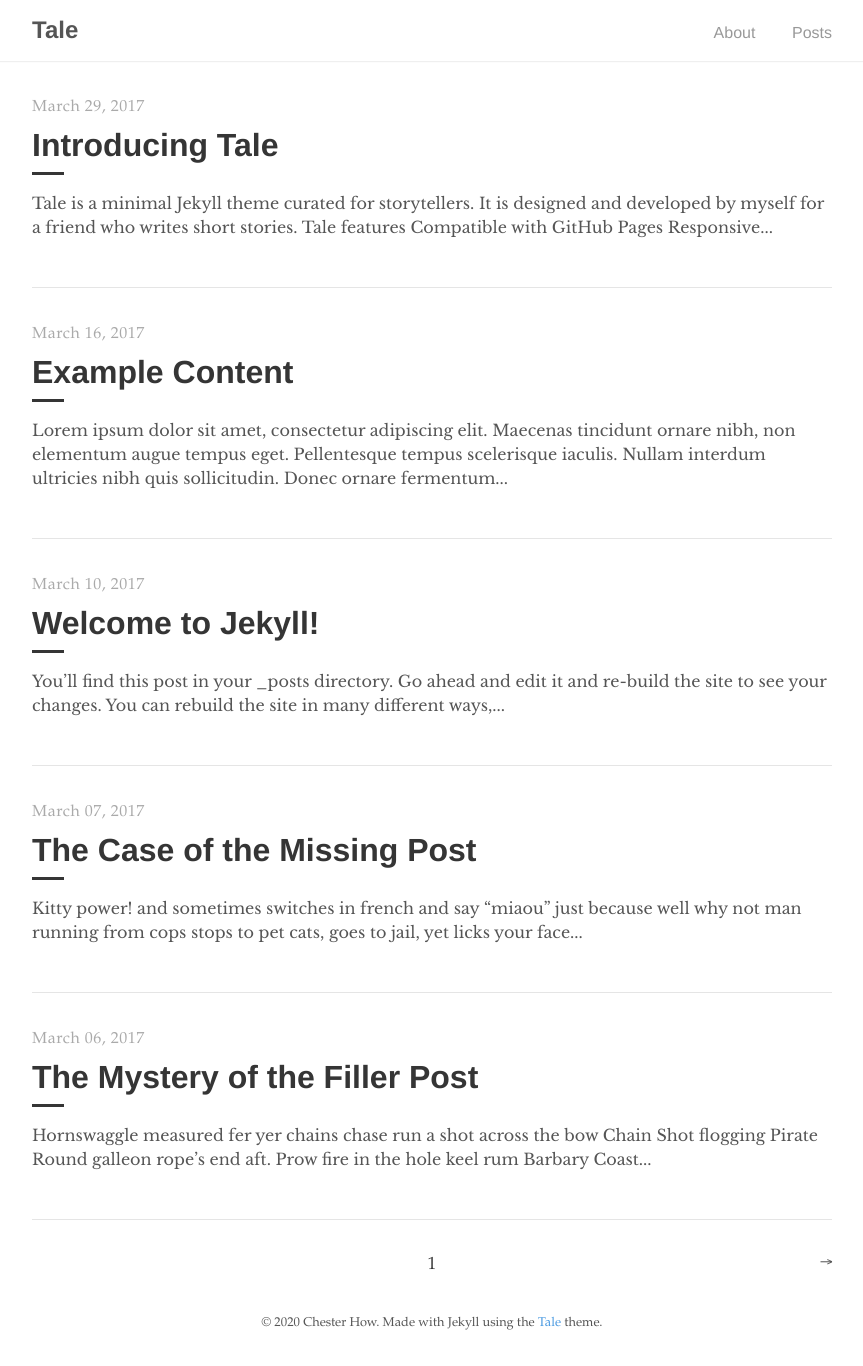
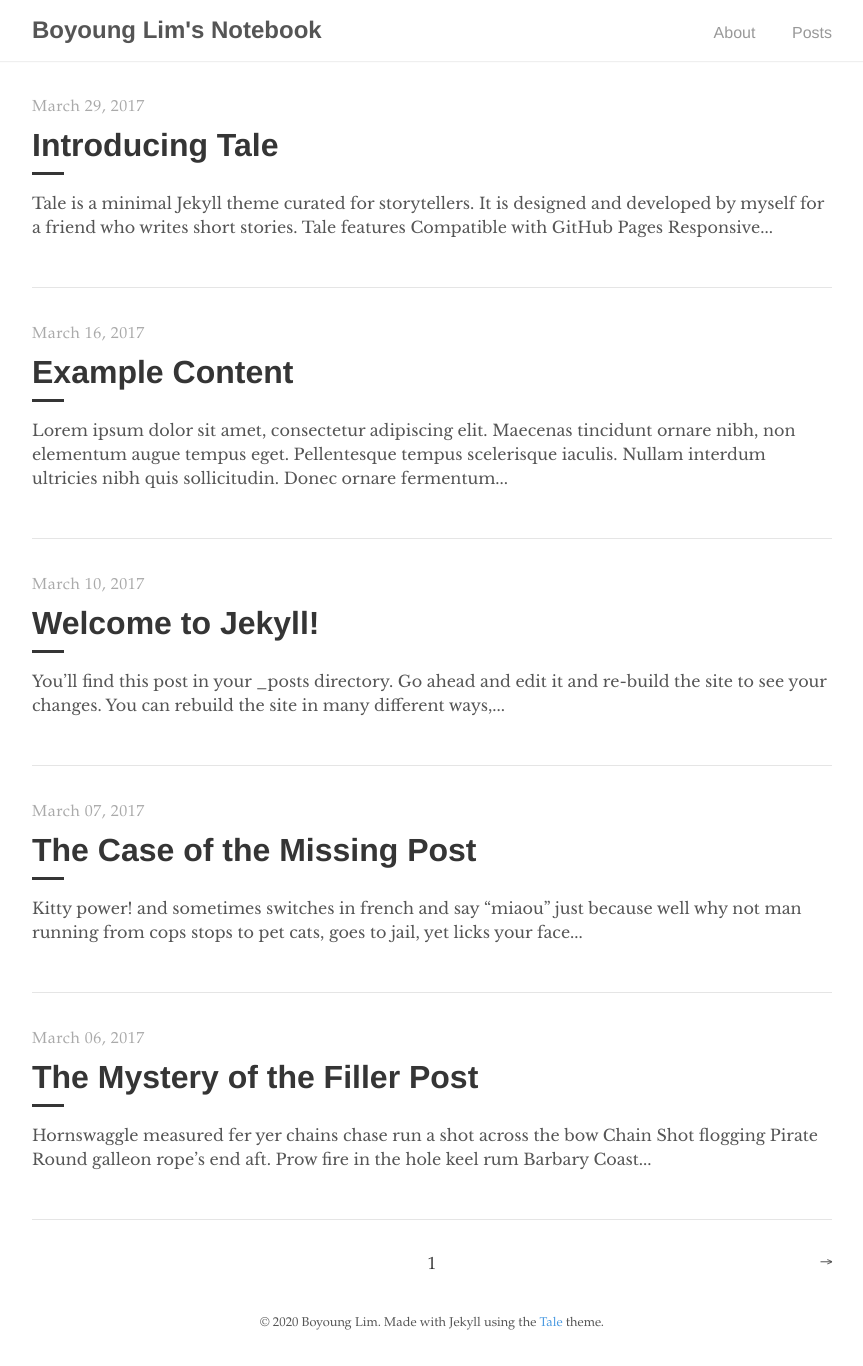
Before and after one commit to boyounglim88/Blog, a Jekyll site: the page built from index.html, in a window 1280 px wide. Shown: the whole page, without its empty margins (208-1071 px from the left). Built offline with Jekyll 4.4.1, drawn with Linux system fonts in a browser that asks for light colours; the list of posts is cut into pages by our own code.

Commit message:
Update _config.yml
Changed configuration

```diff
--- a/_config.yml
+++ b/_config.yml
@@ -1,17 +1,17 @@
 # Site settings
-title:          Tale
-description:    "Minimal Jekyll theme for storytellers"
+title:          Boyoung Lim's Notebook
+description:    "세상을 깊게 보는 눈"
 baseurl:        "/"
 url:            "https://boyounglim.com"
 
 # Google Analytics
-google_analytics: UA—XXXXXXXX-X
+#google_analytics: UA—XXXXXXXX-Xs
 
 # Author
 author:
-  name:         Chester How
-  url:          https://chester.how
-  email:        chesterhow@gmail.com
+  name:         Boyoung Lim
+  url:          https://boyounglim.com
+  email:        boyounglim88+2020@gmail.com
 
 # Build settings
 markdown:       kramdown
@@ -33,7 +33,7 @@ plugins:
 remote_theme: chesterhow/tale
 
 # Permalinks
-permalink:      /:year-:month-:day/:title
+permalink:      /:year/:month/:day/:title
 paginate:       5
 
 plugins:
```
